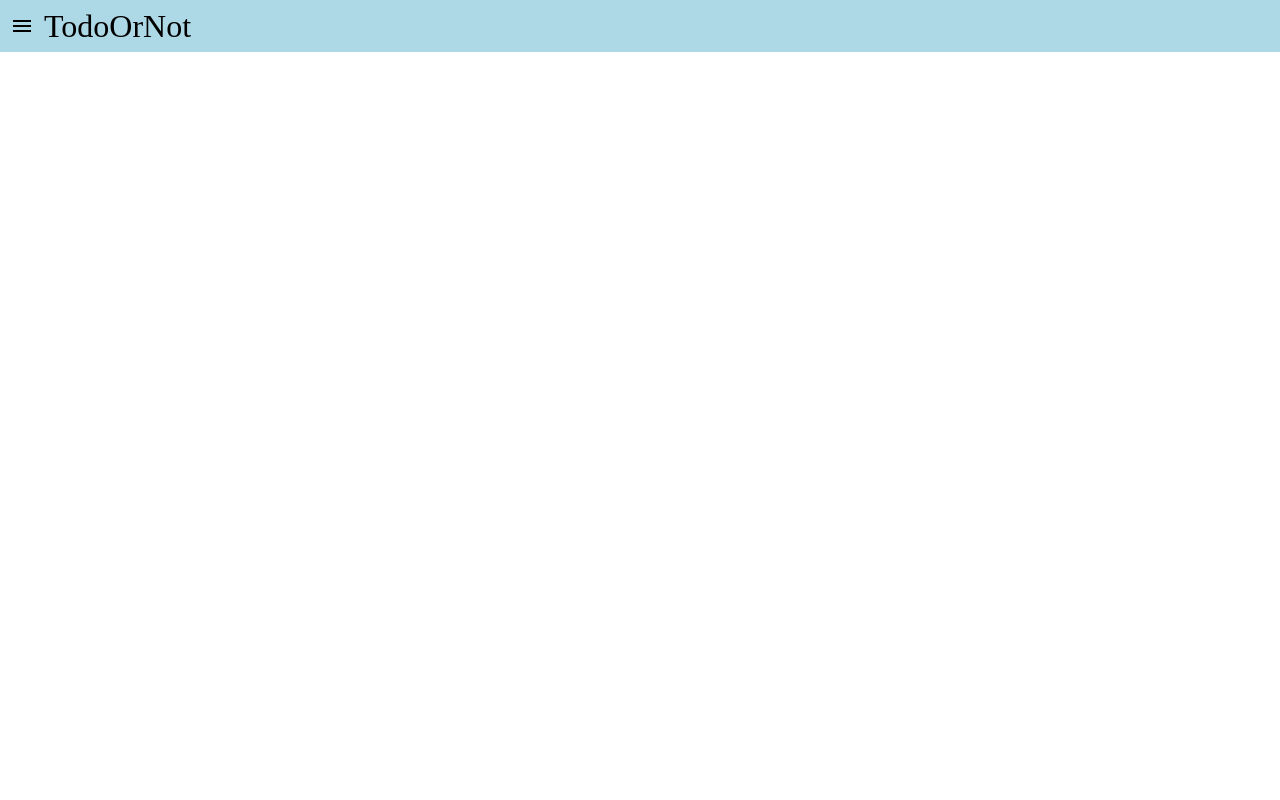
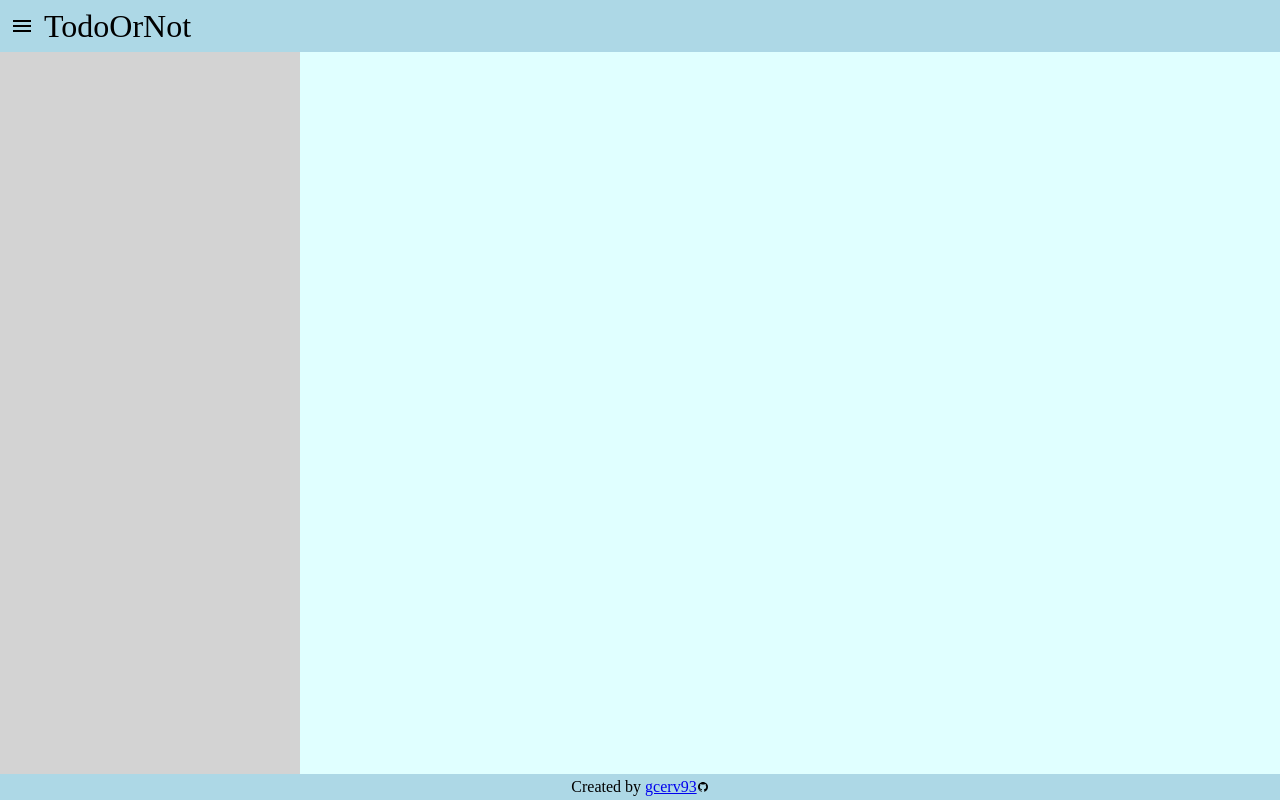
Before and after one commit to gcerv93/todo-list, a website built with webpack: page src/index.html in a window 1280 px wide. Built offline with nearby package versions, Linux system fonts and the light colour scheme.

Commit message:
add overall page layout(simple&colorcoded)

```diff
--- a/src/index.html
+++ b/src/index.html
@@ -7,9 +7,19 @@
   <title><%= htmlWebpackPlugin.options.title %></title>
 </head>
 <body>
-  <header>
-    <img src="<%=require("./images/menu.svg")%>" alt="menu-icon">
-    <p>TodoOrNot</p>
-  </header>
+  <div class="pagewrap">
+    <header>
+      <img src="<%=require('./images/menu.svg')%>" alt="menu-icon">
+      <p>TodoOrNot</p>
+    </header>
+    <div class="main">
+      <div class="sidebar"></div>
+      <div class="content"></div>
+    </div>
+    <footer>
+      <p>Created by <a href="https://github.com/gcerv93" target="_blank">gcerv93</a></p>
+      <img src="<%=require('./images/github.svg')%>" alt="">
+    </footer>
+  </div>
 </body>
 </html>
--- a/src/styles.css
+++ b/src/styles.css
@@ -47,14 +47,48 @@ table {
 	border-spacing: 0;
 }
 
+.pagewrap {
+  display: flex;
+  flex-direction: column;
+  min-height: 100vh;
+}
+
 header {
   font-size: 2rem;
-  background-color: lightblue;
   padding: 10px;
   display: flex;
   align-items: center;
+
+  /* temp */
+  background-color: lightblue;
 }
 
 header p {
   padding-left: 10px;
 }
+
+.main {
+  flex-grow: 1;
+  display: flex;
+}
+
+.sidebar {
+  width: 300px;
+  /* temp */
+  background-color: lightgrey;
+}
+
+.content {
+  flex: 1;
+  /* temp for layout */
+  background-color: lightcyan;
+}
+
+footer {
+  display: flex;
+  justify-content: center;
+  padding: 5px;
+
+  /* temp */
+  background-color: lightblue;
+}
```
Also changed, not shown: dist/51c37853e29bc8161e48.svg (added), dist/befe889d6adc09fa7e10.svg (added), dist/index.html, dist/styles.css, src/images/github.svg (added).
